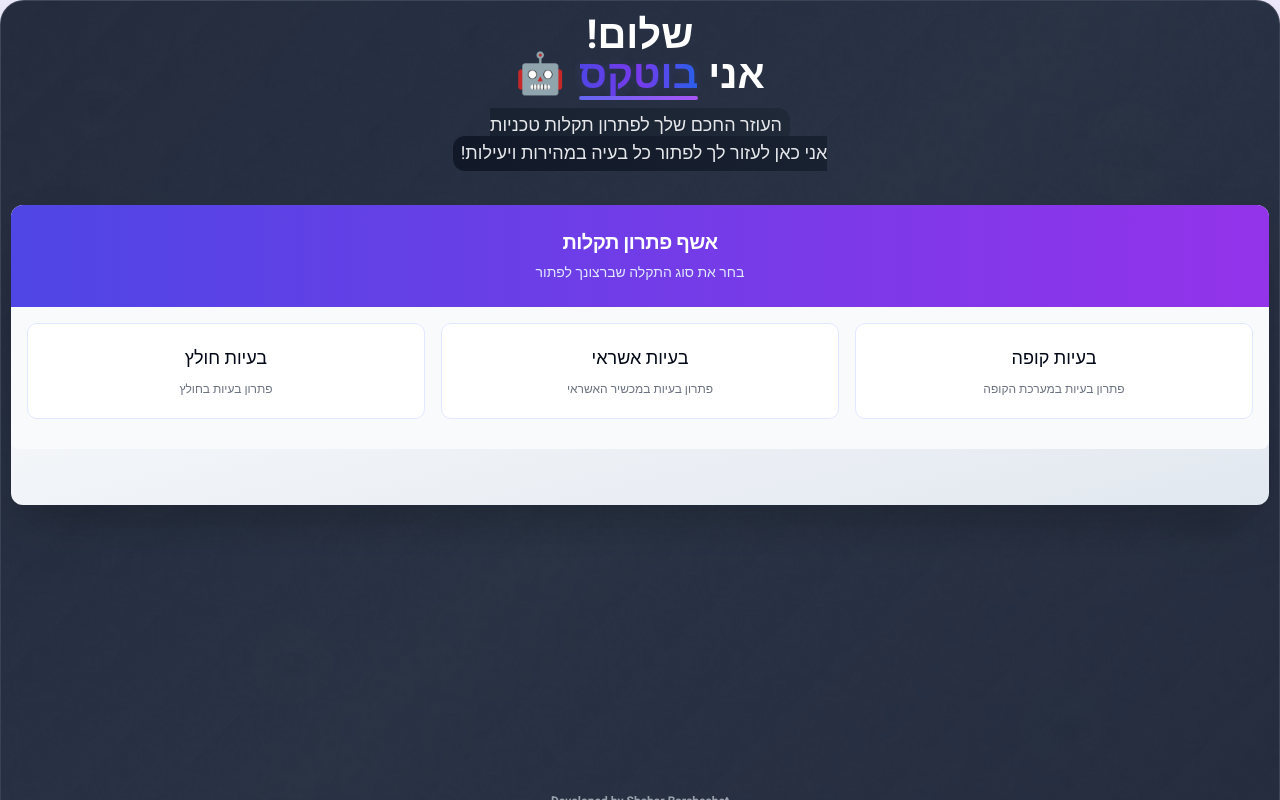
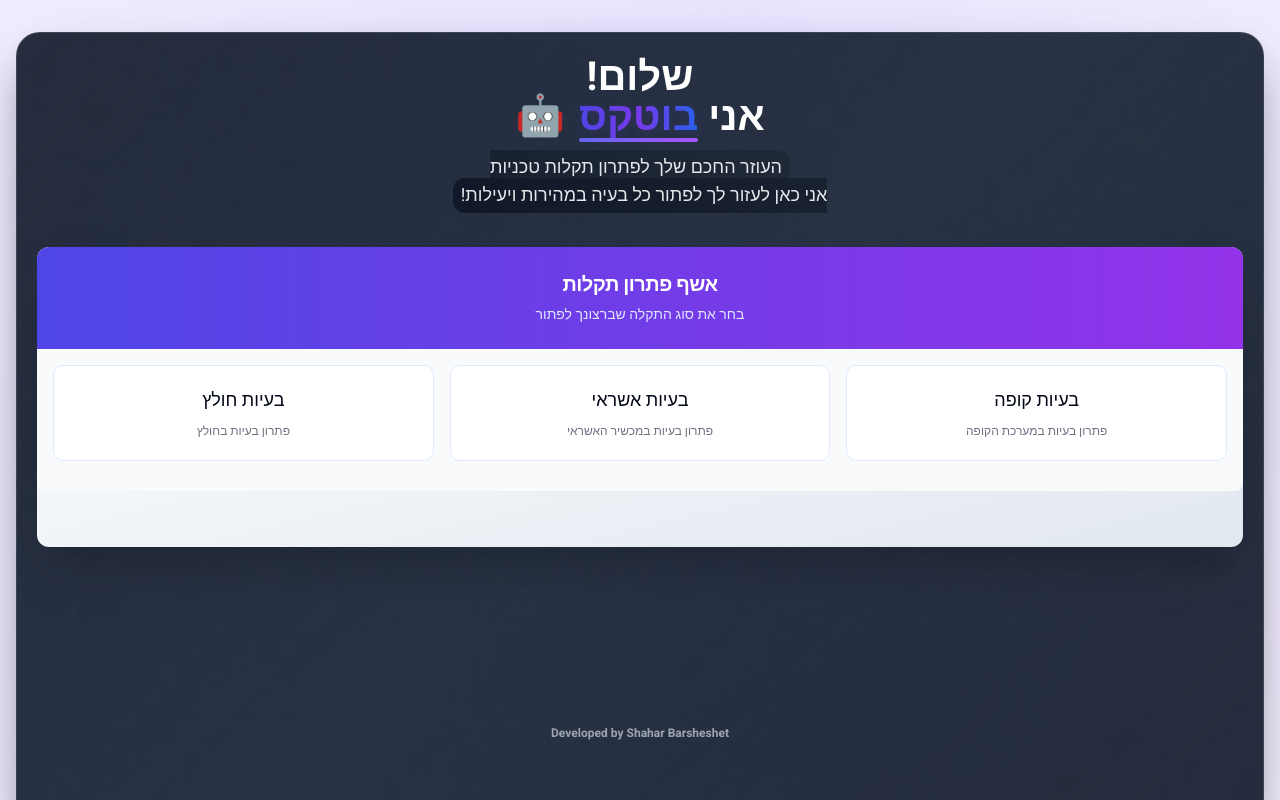
Before and after one commit to torro1212/bot-empty, a React (Vite) app: page / in a window 1280 px wide. Built offline with nearby package versions, Linux system fonts and the light colour scheme.

Commit message:
Further updates to index styles and Index page

```diff
--- a/src/index.css
+++ b/src/index.css
@@ -246,6 +246,20 @@ body, html {
   overflow: auto;
 }
 
+/* Make sure the page content can scroll properly */
+body {
+  position: relative;
+  overflow-y: auto;
+  overflow-x: hidden;
+}
+
+/* Ensure all containers are properly positioned for scrolling */
+#root {
+  position: relative;
+  min-height: 100vh;
+  overflow: visible;
+}
+
 /* Better scrollbar styling */
 ::-webkit-scrollbar {
   width: 8px;
--- a/src/pages/Index.tsx
+++ b/src/pages/Index.tsx
@@ -815,24 +815,19 @@ ${navigator.userAgent}
             <div className="absolute inset-0" style={styles.heroCardGlow}></div>
             <div style={{
               ...styles.heroCard,
-              width: '100vw',
-              minHeight: 'calc(100vh + 100px)', // Ensure always scrollable
+              width: '100%',
+              minHeight: '100vh',
               height: 'auto',
-              position: 'fixed',
-              top: '0',
-              left: '0',
-              zIndex: 1000,
+              position: 'relative',
+              zIndex: 1,
               display: 'flex',
               flexDirection: 'column',
               alignItems: 'center',
               justifyContent: 'flex-start',
-              padding: '10px',
-              paddingBottom: '80px', // Increased bottom padding for better scrolling
-              overflowY: 'auto',
-              overflowX: 'hidden', // Prevent horizontal scroll
-              WebkitOverflowScrolling: 'touch',
-              scrollbarWidth: 'thin', // For Firefox
-              msOverflowStyle: 'auto' // For IE/Edge
+              padding: '20px',
+              paddingBottom: '80px',
+              margin: '0 auto',
+              maxWidth: '100vw'
                           }}>
               {/* כותרת תוצג רק כשהאשף לא התחיל וטופס המשוב לא פתוח */}
               {!wizardStarted && !showFeedbackForm && (
```
